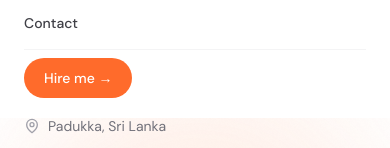
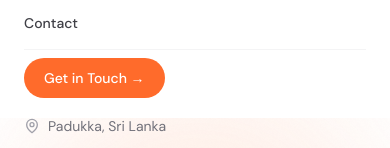
Before and after one commit to supunyatiragala/supunyatiragala.github.io, a plain HTML site: page index.html in a window 390 px wide. Both pictures are taken after a click on the button 348 px from the left and 32 px from the top of the page. Shown: the part 216-364 px from the top of the page. Drawn offline with nearby package versions, Linux system fonts and the light colour scheme.

Commit message:
mobile view change

```diff
--- a/index.html
+++ b/index.html
@@ -125,7 +125,7 @@
       <li><a href="#about"   @click="mm=false" class="block text-zinc-700 dark:text-zinc-300 hover:text-accent transition-colors">About</a></li>
       <li><a href="#contact" @click="mm=false" class="block text-zinc-700 dark:text-zinc-300 hover:text-accent transition-colors">Contact</a></li>
       <li class="pt-2 border-t border-zinc-100 dark:border-zinc-900">
-        <a href="#contact" @click="mm=false" class="inline-flex shimmer bg-accent text-white font-medium text-sm px-5 py-2.5 rounded-full">Hire me →</a>
+        <a href="#contact" @click="mm=false" class="inline-flex shimmer bg-accent text-white font-medium text-sm px-5 py-2.5 rounded-full">Get in Touch →</a>
       </li>
     </ul>
   </div>
```
